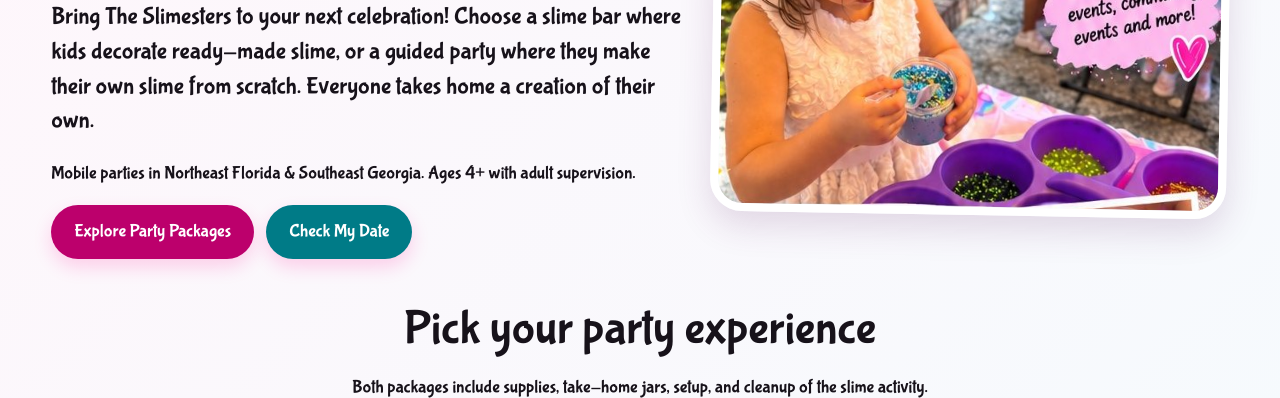
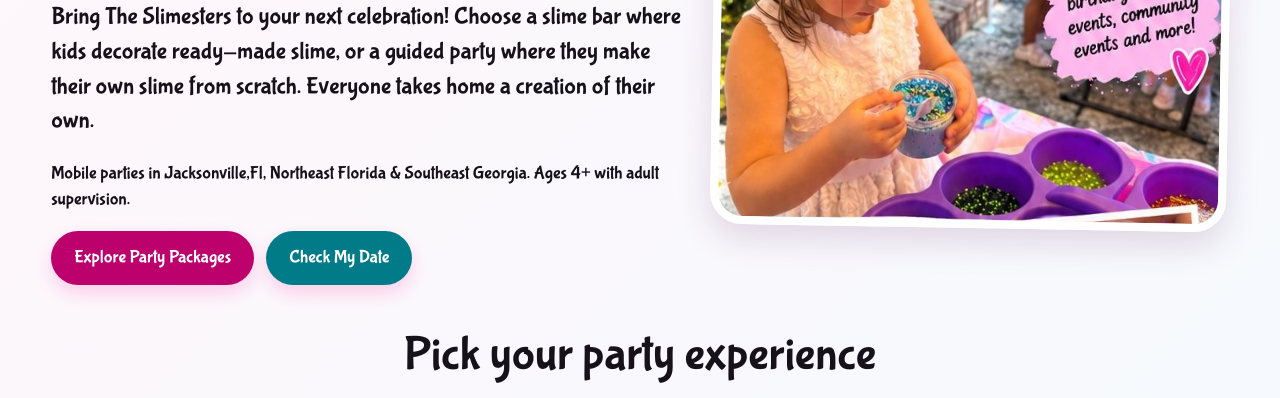
Before and after one commit to Gonewiththekitties/The-Slimesters, a plain HTML site: page parties.html in a window 1280 px wide. Shown: the part 416-814 px from the top of the page. Drawn offline with Linux system fonts and the light colour scheme.

Commit message:
Update parties.html

```diff
--- a/parties.html
+++ b/parties.html
@@ -43,7 +43,7 @@
           <div class="kicker">Two ways to celebrate. So much squishy fun!</div>
           <h1 class="page-title"><span class="rainbow">SLIME PARTIES</span><br>Made for your crew</h1>
           <p class="lead">Bring The Slimesters to your next celebration! Choose a slime bar where kids decorate ready-made slime, or a guided party where they make their own slime from scratch. Everyone takes home a creation of their own.</p>
-          <p>Mobile parties in Northeast Florida &amp; Southeast Georgia. Ages 4+ with adult supervision.</p>
+          <p>Mobile parties in Jacksonville,Fl, Northeast Florida &amp; Southeast Georgia. Ages 4+ with adult supervision.</p>
           <div class="party-jump"><a class="btn pinkbtn" href="#party-packages">Explore Party Packages</a><a class="btn aquabtn" href="contact.html">Check My Date</a></div>
         </div>
         <img class="party-photo" src="assets/visual-05.jpg" alt="A child customizing slime with The Slimesters" decoding="async">
```
